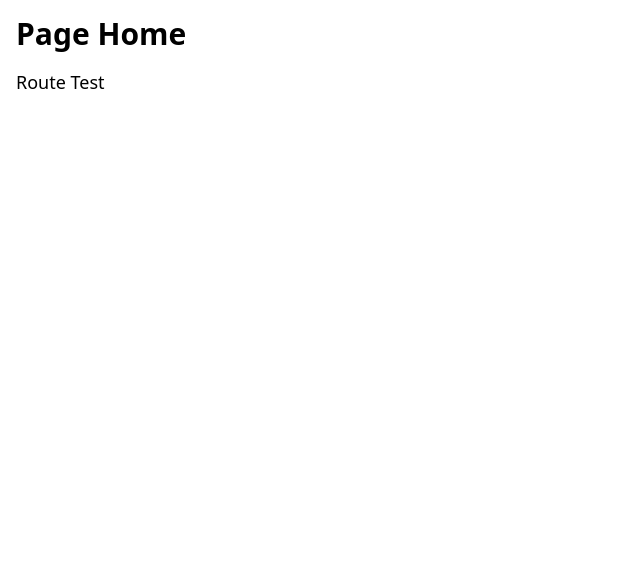
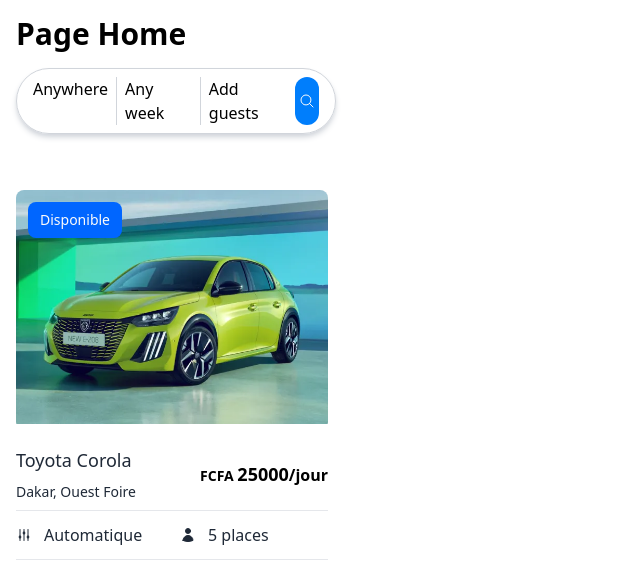
Before and after one commit to boysimon10/RentVite-Car-Rental-MERN-App-Frontend, a React (Create React App) app: page / in a window 1280 px wide. Shown: the top 584 px of the page, without its empty margins (0-640 px from the left). Built offline with nearby package versions, Linux system fonts and the light colour scheme.

Commit message:
card components

```diff
--- a/src/App.js
+++ b/src/App.js
@@ -1,11 +1,16 @@
 import React from 'react';
 import Home from './pages/Home';
+import Login from './pages/Login';
 import {Routes, Route} from 'react-router-dom';
+import Register from './pages/Register';
 
 function App() {
   return (
     <Routes>
         <Route path="/" element={<Home />} />
+        <Route path="/login" element={<Login />} />
+        <Route path="/register" element={<Register />} />
+
     </Routes>
   )
 }
--- /dev/null
+++ b/src/components/Card.js
@@ -0,0 +1,79 @@
+import React from 'react'
+
+function Card() {
+return (
+    //gap à retoucher apres
+    <div className="mt-8 grid grid-cols-2 md:grid-cols-4 lg:grid-cols-4 justify-center items-center">
+
+<div className="relative mx-auto w-full max-w-xs pt-6">
+    <p
+    className="relative inline-block w-full transform transition-transform duration-300 ease-in-out">
+    <div className="rounded-lg">
+      <div className="relative flex h-60 justify-center overflow-hidden rounded-lg cursor-pointer">
+        <div className="w-full transform transition-transform duration-500 ease-in-out hover:scale-110">
+          <img
+            src={require('./car.png')}
+            alt=""
+          />
+        </div>
+        <div className="absolute bottom-0 mb-3 flex justify-center">
+        </div>
+        <span className="absolute left-0 top-0 z-10 ml-3 mt-3 inline-flex select-none rounded-lg bg-blue-light px-3 py-2 text-sm font-medium text-white">
+          {" "}
+          Disponible{" "}
+        </span>
+      </div>
+      <div className="">
+        <div className="mt-4 grid grid-cols-2">
+          <div className="flex items-center">
+            <div className="relative">
+              <h2
+                className="line-clamp-1 text-base font-medium text-gray-800 md:text-lg"
+                title="New York"
+              >
+                Toyota Corola
+              </h2>
+              <p
+                className="mt-2 line-clamp-1 text-sm text-gray-800"
+                title="New York, NY 10004, United States"
+              >
+                Dakar, Ouest Foire
+              </p>
+            </div>
+          </div>
+          <div className="flex items-center justify-end">
+            <p className="text-primary inline-block whitespace-nowrap rounded-xl font-semibold leading-tight">
+              <span className="text-sm uppercase"> FCFA </span>
+              <span className="text-lg">25000</span>/jour
+            </p>
+          </div>
+        </div>
+
+        <div className="mt-2 grid grid-cols-2  gap-4 border-b border-t border-gray-200 pb-3 pt-3">
+          <p className="flex items-center text-gray-800 xl:flex-row xl:items-center">
+        <svg xmlns="http://www.w3.org/2000/svg"
+         fill="none" viewBox="0 0 24 24" strokeWidth={1.5} stroke="currentColor"
+          className="mr-3 w-5 h-5 fill-current text-gray-800 xl:h-4 xl:w-4">
+            <path strokeLinecap="round" strokeLinejoin="round" d="M6 13.5V3.75m0 9.75a1.5 1.5 0 0 1 0 3m0-3a1.5 1.5 0 0 0 0 3m0 3.75V16.5m12-3V3.75m0 9.75a1.5 1.5 0 0 1 0 3m0-3a1.5 1.5 0 0 0 0 3m0 3.75V16.5m-6-9V3.75m0 3.75a1.5 1.5 0 0 1 0 3m0-3a1.5 1.5 0 0 0 0 3m0 9.75V10.5" />
+        </svg>
+            <span className="xl:mt-0"> Automatique </span>
+          </p>
+          <p className="flex items-center text-gray-800 xl:flex-row xl:items-center">
+             <svg
+          xmlns="http://www.w3.org/2000/svg"
+          fill="none" viewBox="0 0 24 24" strokeWidth={1.5} stroke="currentColor"
+          className="mr-3 w-5 h-5 fill-current text-gray-800 xl:h-4 xl:w-4">
+            <path strokeLinecap="round" strokeLinejoin="round" d="M15.75 6a3.75 3.75 0 1 1-7.5 0 3.75 3.75 0 0 1 7.5 0ZM4.501 20.118a7.5 7.5 0 0 1 14.998 0A17.933 17.933 0 0 1 12 21.75c-2.676 0-5.216-.584-7.499-1.632Z" />
+          </svg>
+            <span className="mt-0"> 5 places </span>
+          </p>
+        </div>
+      </div>
+    </div>
+  </p>
+</div>
+</div>
+)
+}
+
+export default Card;
--- /dev/null
+++ b/src/components/Search.js
@@ -0,0 +1,22 @@
+import React from 'react'
+
+function Search() {
+  return (
+    <div>
+    <div className="flex gap-2 border border-gray-300 rounded-full py-2 px-4 max-w-80 shadow-md shadow-gray-300">
+        <div>Anywhere</div>
+        <div className="border-l border-gray-300"></div>
+        <div>Any week</div>
+        <div className="border-l border-gray-300"></div>
+        <div>Add guests</div>
+        <button className="bg-blue text-white p-1 rounded-full">
+          <svg xmlns="http://www.w3.org/2000/svg" fill="none" viewBox="0 0 24 24" strokeWidth={1.5} stroke="currentColor" className="w-4 h-4">
+            <path strokeLinecap="round" strokeLinejoin="round" d="M21 21l-5.197-5.197m0 0A7.5 7.5 0 105.196 5.196a7.5 7.5 0 0010.607 10.607z" />
+          </svg>
+        </button>
+      </div>
+    </div>
+  )
+}
+
+export default Search
--- a/src/pages/Home.js
+++ b/src/pages/Home.js
@@ -1,11 +1,13 @@
 import React from 'react';
+import Card from '../components/Card';
+import Search from '../components/Search';
 
 function Home() {
   return (
     <div className="container mx-auto p-4">
       <h1 className="text-3xl font-bold mb-4">Page Home</h1>
-      <p className="text-lg">Route Test</p>
-
+      <Search/>
+      <Card/>
     </div>
   )
 }
--- /dev/null
+++ b/src/pages/Login.js
@@ -0,0 +1,81 @@
+import React from 'react';
+
+function Login() {
+  return (
+    <>
+    <div className="flex min-h-full flex-1 flex-col justify-center px-6 py-12 lg:px-8">
+      <div className="sm:mx-auto sm:w-full sm:max-w-sm">
+        <img
+          className="mx-auto h-10 w-auto"
+          src=""
+          alt="Your Company"
+        />
+        <h2 className="mt-10 text-center text-2xl font-bold leading-9 tracking-tight text-gray-900">
+          Sign in to your account
+        </h2>
+      </div>
+
+      <div className="mt-10 sm:mx-auto sm:w-full sm:max-w-sm">
+        <form className="space-y-6" action="#" method="POST">
+          <div>
+            <label htmlFor="email" className="block text-sm font-medium leading-6 text-gray-900">
+              Email
+            </label>
+            <div className="mt-2">
+              <input
+                id="email"
+                name="email"
+                type="email"
+                autoComplete="email"
+                required
+                className="block w-full rounded-md border-0 py-1.5 text-gray-900 shadow-sm ring-1 ring-inset ring-gray-300 placeholder:text-gray-400 focus:ring-2 focus:ring-inset focus:ring-indigo-600 sm:text-sm sm:leading-6"
+              />
+            </div>
+          </div>
+
+          <div>
+            <div className="flex items-center justify-between">
+              <label htmlFor="password" className="block text-sm font-medium leading-6 text-gray-900">
+                Mot de passe
+              </label>
+              <div className="text-sm">
+                <p href="#" className="font-semibold text-blue hover:text-blue-light">
+                  Forgot password?
+                </p>
+              </div>
+            </div>
+            <div className="mt-2">
+              <input
+                id="password"
+                name="password"
+                type="password"
+                autoComplete="current-password"
+                required
+                className="block w-full rounded-md border-0 py-1.5 text-gray-900 shadow-sm ring-1 ring-inset ring-gray-300 placeholder:text-gray-400 focus:ring-2 focus:ring-inset focus:ring-indigo-600 sm:text-sm sm:leading-6"
+              />
+            </div>
+          </div>
+
+          <div>
+            <button
+              type="submit"
+              className="flex w-full justify-center rounded-md bg-blue px-3 py-1.5 text-sm font-semibold leading-6 text-white shadow-sm hover:bg-blue-light focus-visible:outline focus-visible:outline-2 focus-visible:outline-offset-2 focus-visible:outline-indigo-600"
+            >
+              Sign in
+            </button>
+          </div>
+        </form>
+
+        <p className="mt-10 text-center text-sm text-gray-500">
+          Not a member?{' '}
+          <p href="#" className="font-semibold leading-6 text-blue hover:text-blue-light">
+            Start a 14 day free trial
+          </p>
+        </p>
+      </div>
+    </div>
+  </>
+  )
+}
+
+export default Login;
--- /dev/null
+++ b/src/pages/Register.js
@@ -0,0 +1,11 @@
+import React from 'react';
+
+function Register() {
+  return (
+    <div className="container mx-auto p-4">
+      <h1 className="text-3xl font-bold mb-4">Page Inscription</h1>
+    </div>
+  )
+}
+
+export default Register;
--- a/tailwind.config.js
+++ b/tailwind.config.js
@@ -4,7 +4,15 @@
     "./src/**/*.{js,jsx,ts,tsx}",
   ],
   theme: {
-    extend: {},
+    extend: {
+      colors: {
+        'gray-light': '#f1f1f1',
+        'gray-dark': '#323233',
+        'blue-light': '#0066ff',
+        'white': '#fbfbfb',
+        'blue': '#007efc',
+      },
+    },
   },
   plugins: [],
 }
```
Also changed, not shown: src/components/car.jpg (added), src/components/car.png (added).
